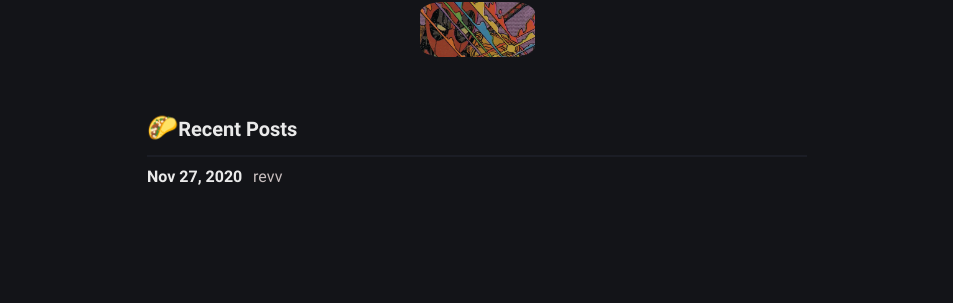
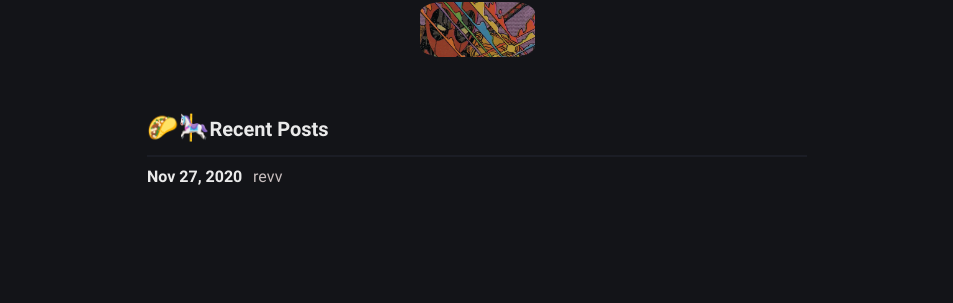
Before and after one commit to iwdstry/yeieje, a Jekyll site: the page built from review.html, in a window 1280 px wide. Shown: the part 121-424 px from the top of the page, without its empty margins (163-1116 px from the left). Built offline with Jekyll 4.4.1, drawn with Linux system fonts in a browser that asks for light colours.

Commit message:
Update review.html

```diff
--- a/review.html
+++ b/review.html
@@ -6,7 +6,7 @@ excerpt: Sorted article by tags.
 
 <div class="data">
 <img class="data-avatar" src="{{ base.url }}/yeieje/assets/img/avatar1.jpg"></div>
-<h3><span style='font-size:25px;'>&#127790;</span>Recent Posts</h3>
+<h3><span style='font-size:25px;'>&#127790;&#127904;</span>Recent Posts</h3>
   {%- for post in site.tags["Review"] -%}
     <article class="post-item" id="results-container">
       <span class="post-item-date">{{ post.date | date: "%b %d, %Y" }}</span>
```
